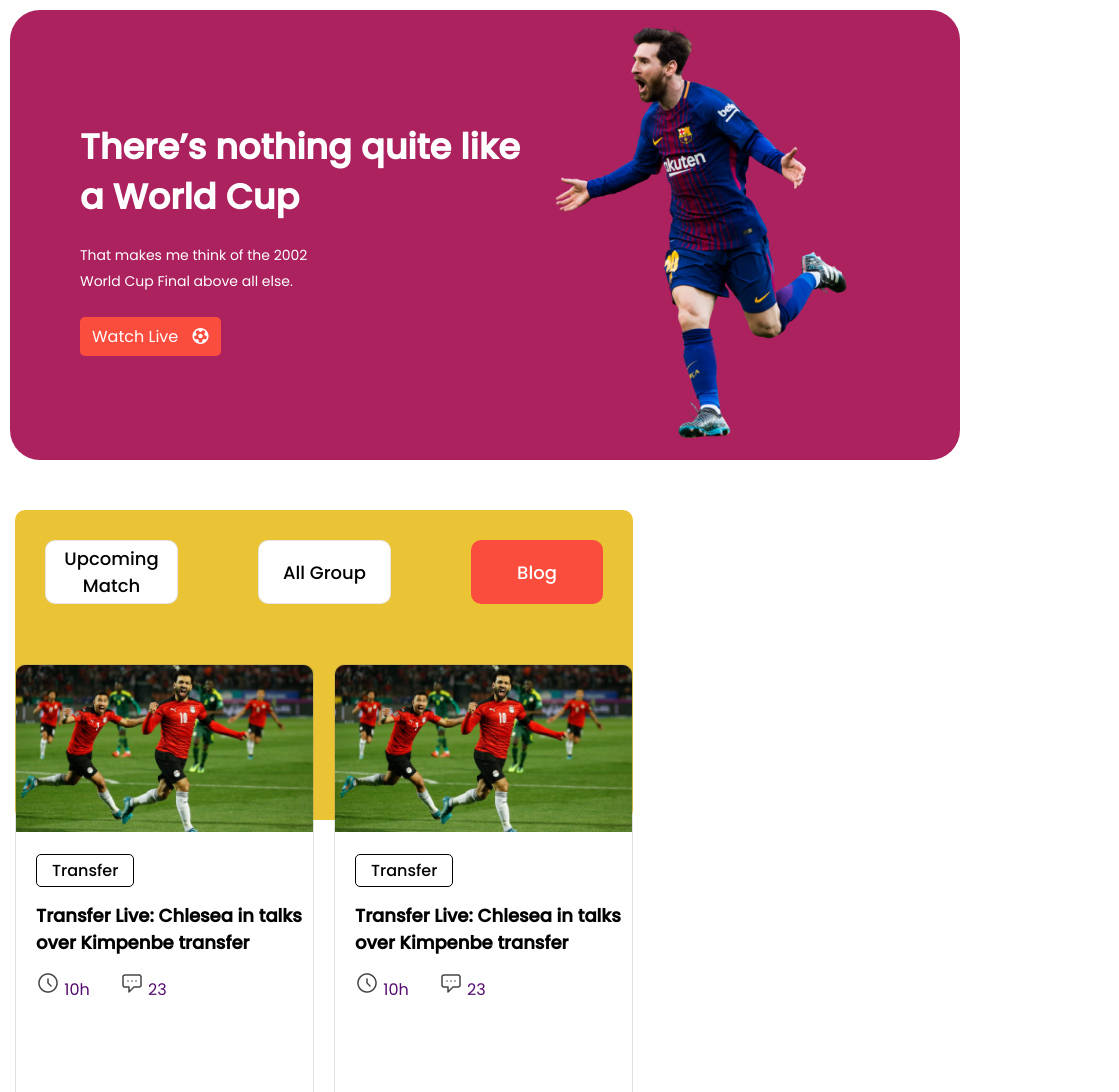
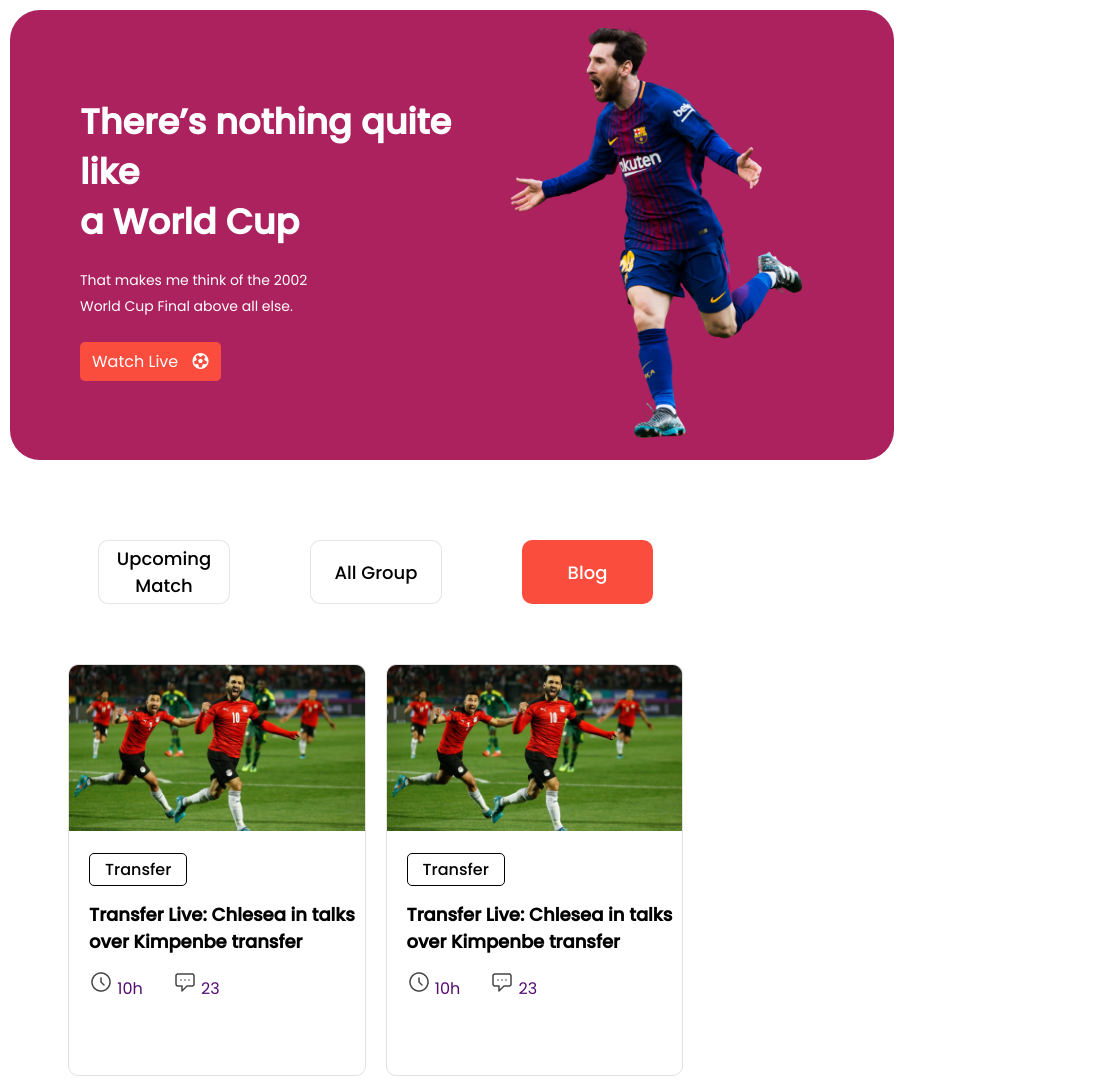
Before and after one commit to Creativecoder11/Assignment-2, a plain HTML site: page index.html in a window 768 px wide. Shown: the top 1092 px of the page, 1119 px wide, since content can reach past the window. Drawn offline with Linux system fonts and the light colour scheme.

Commit message:
last checked

```diff
--- a/style.css
+++ b/style.css
@@ -246,8 +246,8 @@ hr{
     display: none;
 }
 .view-all-btn button{
-    padding: 12px 30px;
-    background-color: #DD0000;
+    padding: 15px 40px;
+    background-color: #FB4D3D;
     color: #FFFFFF;
     border: none;
     border-radius: 10px;
@@ -396,7 +396,7 @@ hr{
     }
     .banner-section{
         height: 450px;
-        width: 950px;
+        width: 884px;
         margin: 10px 10px;
     }
     .banner-left{
@@ -437,8 +437,10 @@ hr{
         flex-direction: column;
         width: 100%;
     }
-    .blog-navigation{
-        background-color: none;
+    .blog-color{
+        transition: none;
+        animation: none;
+        background-color: white;
     }
     .blog-navigation ul{
         display: flex;
@@ -452,13 +454,14 @@ hr{
     }
     .blog-container{
         flex-direction: column;
-        margin-left: 150px;
+        margin-left: 203px;
+        margin-right: -50px;
     }
     .blog-content{
         margin-top: -180px;
     }
     .card{
-        height:480px;
+        height:410px;
     }
     .blog-cards{
         grid-template-columns: repeat(2, 1fr);
@@ -475,6 +478,9 @@ hr{
     }
     .view-all-btn{
         display: block;
+        margin-left: 60%;
+
+
     }
 
     /* footer-section */
```
